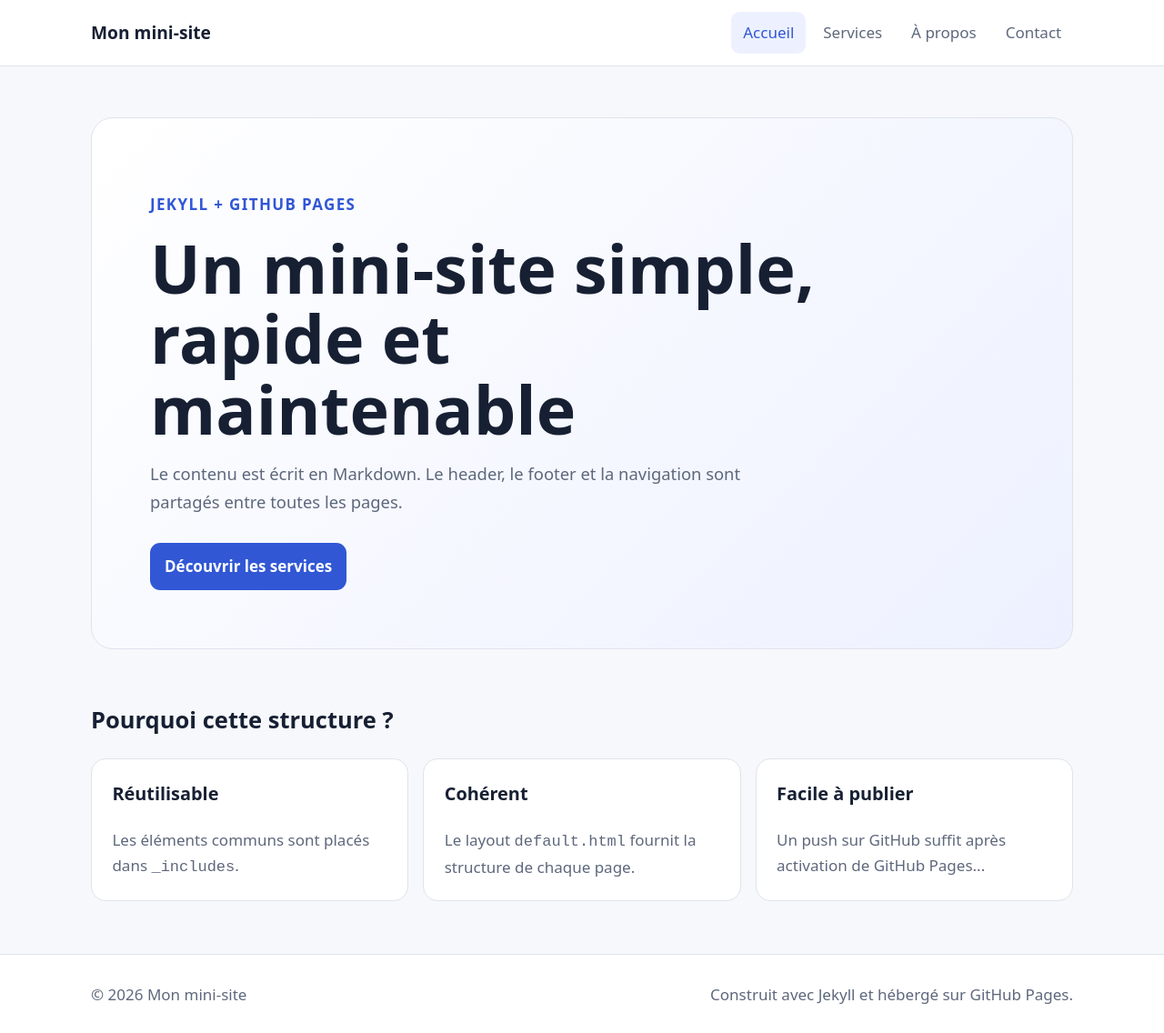
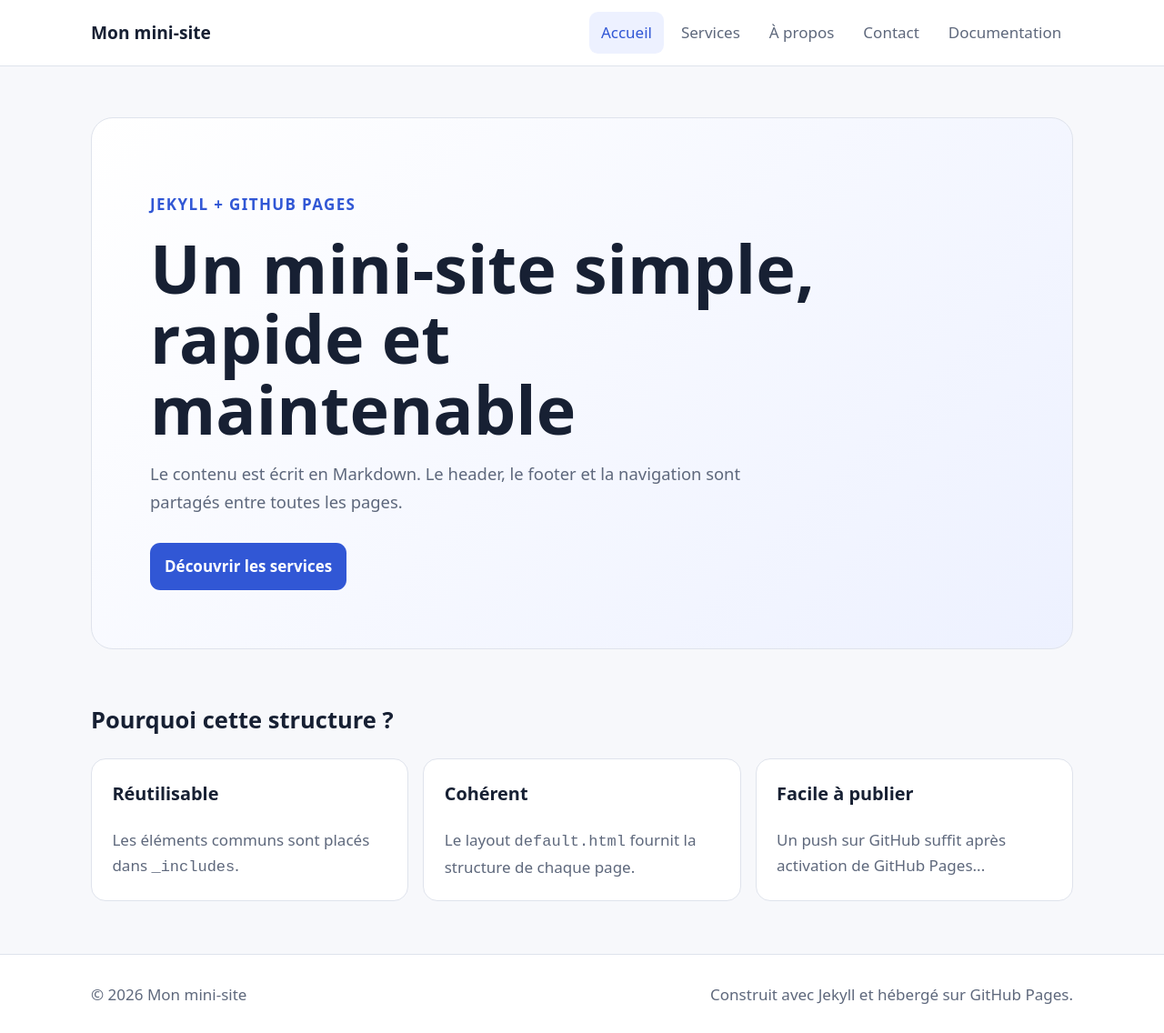
Before and after one commit to phh03fr/PWA_Test, a Jekyll site: the page built from index.md, in a window 1280 px wide and 1136 px high. Shown: the whole window at 91% size. Built offline with Jekyll 4.4.1, drawn with Linux system fonts in a browser that asks for light colours.

Commit message:
Update _config.yml

```diff
--- a/_config.yml
+++ b/_config.yml
@@ -14,6 +14,8 @@ navigation:
     url: /a-propos/
   - title: Contact
     url: /contact/
+  - title: Documentation
+    url: /docs/
 
 exclude:
   - README.md
```
